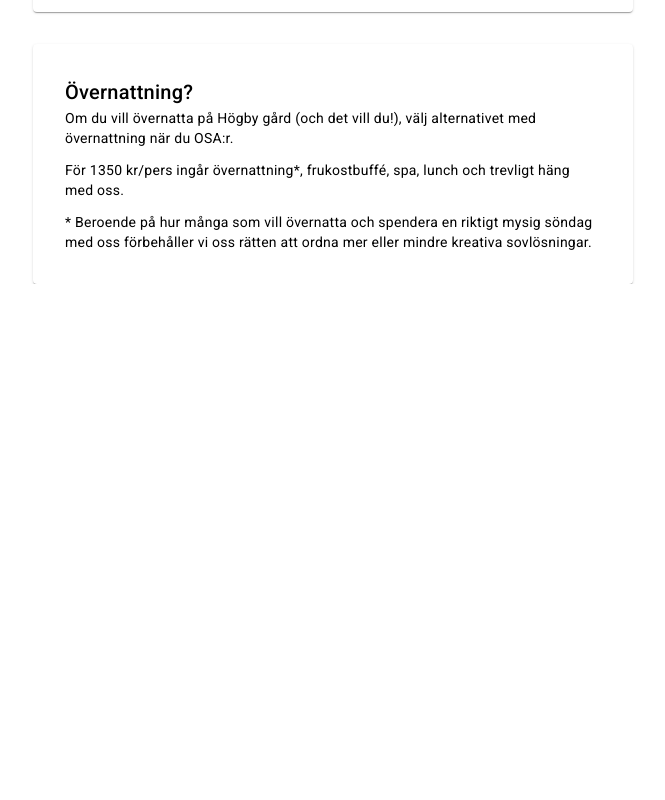
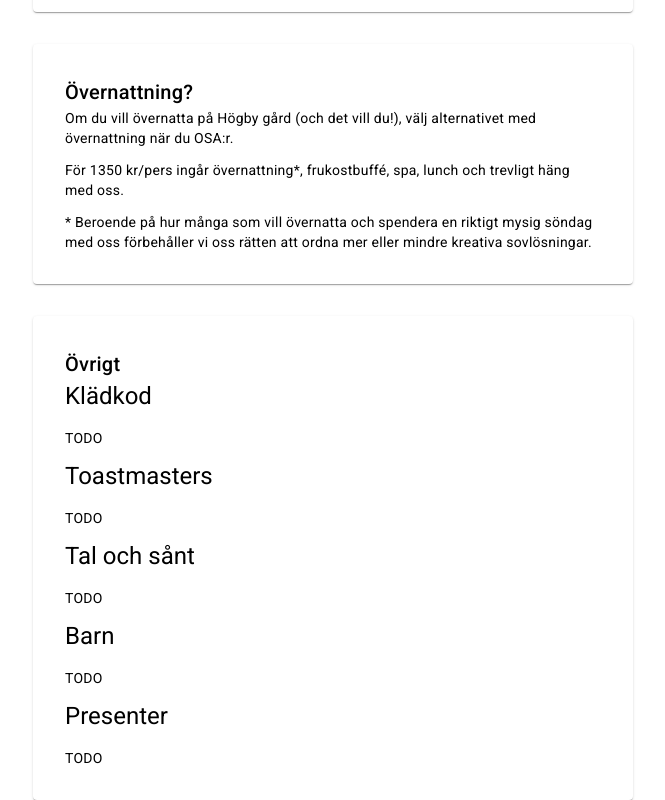
Before and after one commit to Thrinduil/brollop, an Angular app in the folder wedding-website/: page / in a window 1280 px wide. Shown: the part 1218-2018 px from the top of the page, without its empty margins (307-972 px from the left). Before the commit the page ends 1502 px from the top, so only its background shows below. Built offline with nearby package versions, Linux system fonts and the light colour scheme.

Commit message:
Lägg till misc.component.ts

```diff
--- a/wedding-website/src/app/app.component.html
+++ b/wedding-website/src/app/app.component.html
@@ -2,3 +2,4 @@
 <app-where></app-where>
 <app-what></app-what>
 <app-sleep></app-sleep>
+<app-misc></app-misc>
--- a/wedding-website/src/app/app.component.ts
+++ b/wedding-website/src/app/app.component.ts
@@ -4,11 +4,12 @@ import {WhatComponent} from "./whats-up/what.component";
 import {WhereComponent} from "./where/where.component";
 import {WelcomeComponent} from "./welcome/welcome.component";
 import {SleepComponent} from "./sleep/sleep.component";
+import {MiscComponent} from "./misc/misc.component";
 
 @Component({
   selector: 'app-root',
   standalone: true,
-  imports: [CommonModule, WhatComponent, WhereComponent, WelcomeComponent, SleepComponent],
+  imports: [CommonModule, WhatComponent, WhereComponent, WelcomeComponent, SleepComponent, MiscComponent],
   templateUrl: './app.component.html',
   styleUrl: './app.component.scss'
 })
--- /dev/null
+++ b/wedding-website/src/app/misc/misc.component.ts
@@ -0,0 +1,50 @@
+import { Component } from '@angular/core';
+import {CardUi} from "../ui/card.ui";
+import {MatCard, MatCardContent, MatCardHeader, MatCardTitle} from "@angular/material/card";
+
+@Component({
+  selector: 'app-misc',
+  standalone: true,
+  imports: [
+    CardUi,
+    MatCard,
+    MatCardContent,
+    MatCardHeader,
+    MatCardTitle
+  ],
+  template: `
+    <app-card>
+      <mat-card>
+        <mat-card-header>
+          <mat-card-title>Övrigt</mat-card-title>
+        </mat-card-header>
+        <mat-card-content>
+          <h1>Klädkod</h1>
+          <p>
+            TODO
+          </p>
+          <h1>Toastmasters</h1>
+          <p>
+            TODO
+          </p>
+          <h1>Tal och sånt</h1>
+          <p>
+            TODO
+          </p>
+          <h1>Barn</h1>
+          <p>
+            TODO
+          </p>
+          <h1>Presenter</h1>
+          <p>
+            TODO
+          </p>
+        </mat-card-content>
+      </mat-card>
+    </app-card>
+  `,
+  styles: ``
+})
+export class MiscComponent {
+
+}
```
